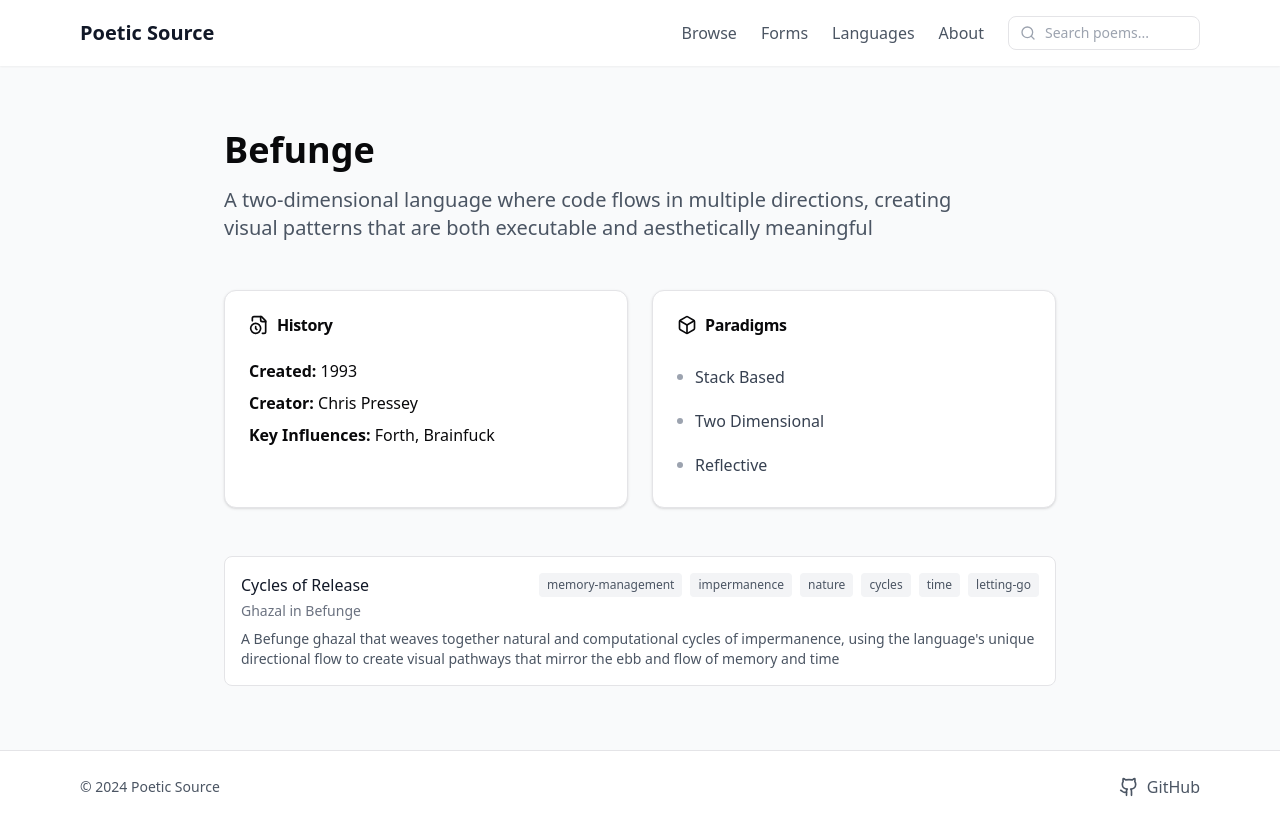
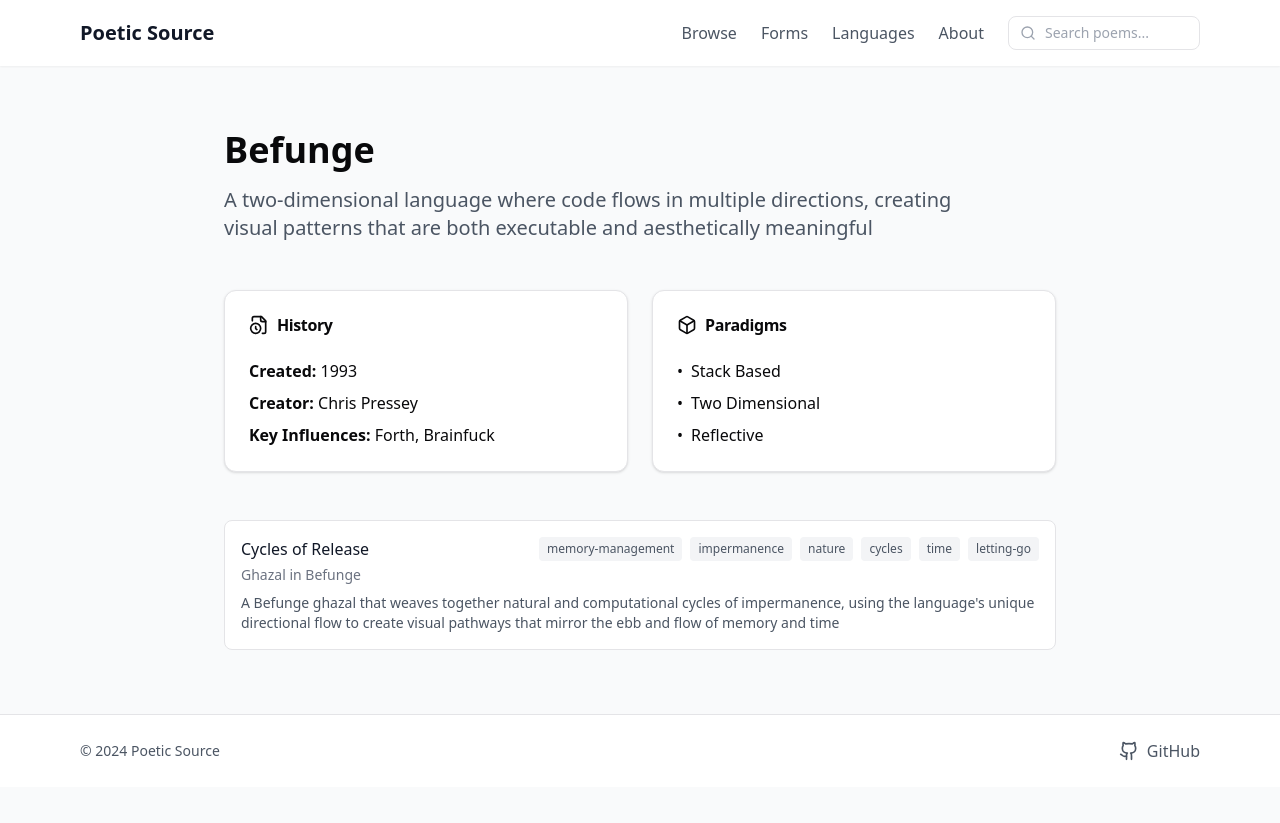
Before and after one commit to chamarapaul/poetic-source, a Next.js app: page /languages/befunge in a window 1280 px wide. After the commit the page ends 800 px from the top, so only its background shows below. Built offline with nearby package versions, Linux system fonts and the light colour scheme.

Commit message:
Updated next.js version and README

```diff
--- a/package.json
+++ b/package.json
@@ -20,7 +20,7 @@
     "clsx": "^2.1.1",
     "gray-matter": "^4.0.3",
     "lucide-react": "^0.454.0",
-    "next": "^15.0.2",
+    "next": "^15.0.3",
     "prism-react-renderer": "^2.4.0",
     "react": "^18.3.1",
     "react-dom": "^18.3.1",
--- a/src/pages/languages/[language].tsx
+++ b/src/pages/languages/[language].tsx
@@ -64,13 +64,13 @@ export default function LanguagePage({ language, metadata, poems }: LanguagePage
             </CardHeader>
             <CardContent>
               <ul className="space-y-2">
-                  {metadata.paradigms.map((paradigm) => (
+                {metadata.paradigms.map((paradigm, index) => (
                   <li
-                      key={paradigm}
-                      className="flex items-center py-1.5"
+                    key={index}
+                    className="flex items-start"
                   >
-                      <div className="w-1.5 h-1.5 bg-gray-400 rounded-full mr-3" />
-                      <span className="capitalize text-gray-700">
+                    <span className="font-medium mr-2">•</span>
+                    <span className="capitalize">
                       {paradigm.split('-').join(' ')}
                     </span>
                   </li>
```
Also changed, not shown: src/components/PoemList.tsx (indentation only), src/components/Tag.tsx (indentation only), src/pages/poems/index.tsx (line endings or trailing spaces), 2 other files (tests, documents, lock files or other folders). Lines whose indentation alone changed are shown as unchanged.
